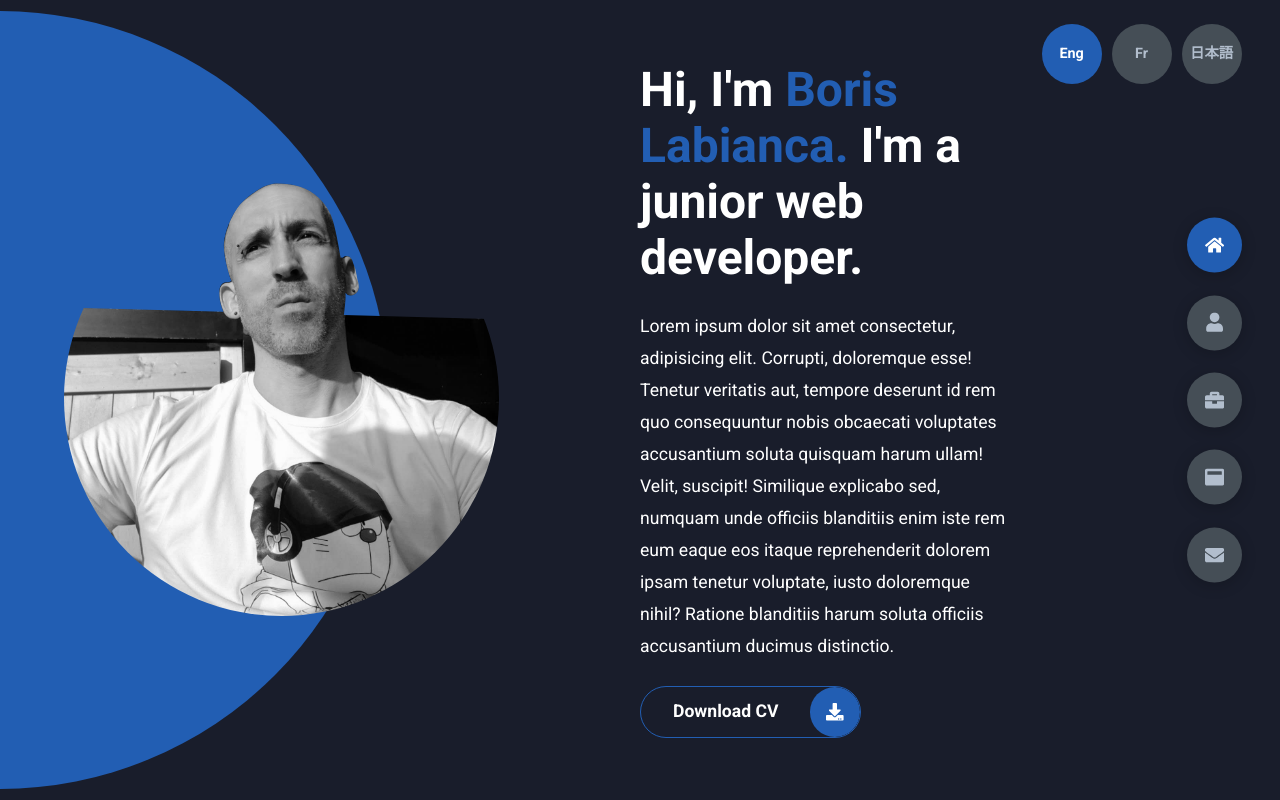
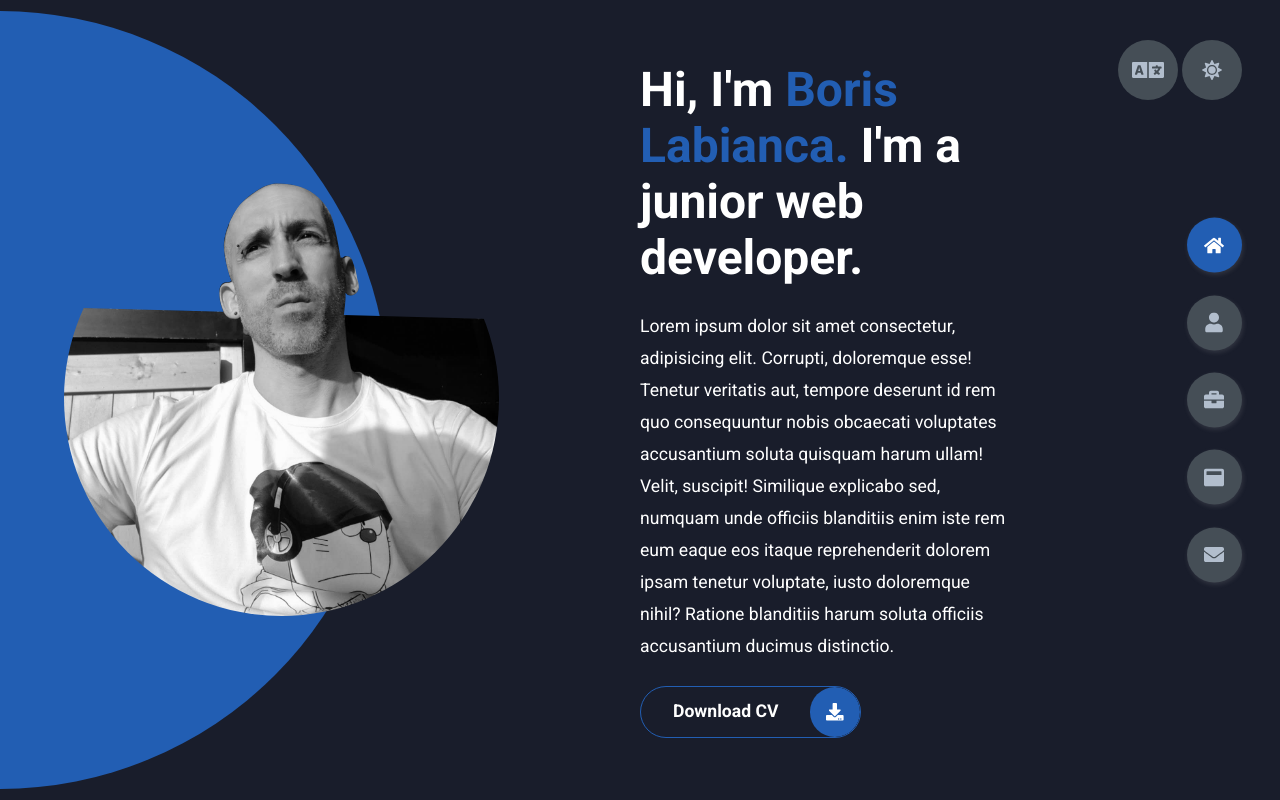
Before and after one commit to BorisLabianca/my-portfolio, a React (Create React App) app: page / in a window 1280 px wide. Built offline with nearby package versions, Linux system fonts and the light colour scheme.

Commit message:
added dark light theme switch and modified language switch

```diff
--- a/src/App.css
+++ b/src/App.css
@@ -16,9 +16,28 @@
   --color-grey-5: #2a2e35;
   --color-grey-6: #12181b;
   --br-sm-2: 14px;
-  --box-shadow-1: 0 3px 15px rgba(0, 0, 0, 0.2);
+  --box-shadow-1: 1px 2px 5px rgba(200, 200, 200, 0.15);
+  --box-shadow-2: 1px 4px 15px rgba(200, 200, 200, 0.32);
+}
+.light-mode {
+  --color-primary: #ffffff;
+  --color-secondary: #ae4ed5;
+  --color-white: #454e56;
+  --color-black: #000000;
+  --color-grey-0: #f8f8f8;
+  --color-grey-1: #6c7983;
+  --color-grey-2: #86949f;
+  --color-grey-3: #6c7983;
+  --color-grey-4: #454e56;
+  --color-grey-5: #dbe1e8;
+  --color-grey-6: #12181b;
+  --box-shadow-1: 1px 2px 5px rgba(0, 0, 0, 0.15);
+  --box-shadow-2: 1px 4px 15px rgba(0, 0, 0, 0.32);
 }
 body {
+  background-color: var(--color-primary);
+}
+.App.main-content {
   background-color: var(--color-primary);
   font-size: 1.1rem;
   color: var(--color-white);
@@ -30,6 +49,10 @@ a {
   text-decoration: none;
   color: inherit;
   font-family: inherit;
+}
+main {
+  background-color: var(--color-primary);
+  height: 100vh;
 }
 .home {
   height: 100vh;
@@ -46,34 +69,39 @@ a {
   padding: 3rem 18rem;
 }
 .section {
-  transform: translateY(-100%);
+  transform: translateY(-100%) scaleY(0);
   transition: all 0.4s ease-in-out;
   background-color: var(--color-primary);
 }
 .sec1 {
   display: none;
-  transform: translateY(0) scale(1);
+  transform: translateY(0) scaleY(1);
   transition: all 0.4s ease-in-out;
+  background-color: var(--color-primary);
 }
 .sec2 {
   display: none;
   transform: translateY(0) scale(1);
   transition: all 0.4s ease-in-out;
+  background-color: var(--color-primary);
 }
 .sec3 {
   display: none;
   transform: translateY(0) scale(1);
   transition: all 0.4s ease-in-out;
+  background-color: var(--color-primary);
 }
 .sec4 {
   display: none;
   transform: translateY(0) scale(1);
   transition: all 0.4s ease-in-out;
+  background-color: var(--color-primary);
 }
 .sec5 {
   display: none;
   transform: translateY(0) scale(1);
   transition: all 0.4s ease-in-out;
+  background-color: var(--color-primary);
 }
 .active {
   display: block;
@@ -87,17 +115,78 @@ a {
     transform: translateY(0) scaleY(1);
   }
 }
+/* Theme Switch */
+.theme-switch {
+  position: fixed;
+  top: 5%;
+  right: 3%;
+  background-color: var(--color-grey-4);
+  color: var(--color-grey-2);
+  padding: 5px;
+  cursor: pointer;
+  height: 60px;
+  width: 60px;
+  border-radius: 50%;
+  display: flex;
+  align-items: center;
+  justify-content: center;
+  font-size: 1.25rem;
+}
+.theme-switch .icon {
+  font-size: 1.25rem;
+  color: var(--color-grey-2);
+}
 
 /* Language Switch */
 .language-switch {
   position: fixed;
-  top: 3%;
-  right: 3%;
+  top: 5%;
+  right: 8%;
+  display: flex;
+  gap: 10px;
+  z-index: 2;
+  font-size: 2rem;
+  font-weight: 700;
+  background-color: var(--color-grey-4);
+  color: var(--color-grey-2);
+  padding: 5px;
+  cursor: pointer;
+  height: 60px;
+  width: 60px;
+  border-radius: 50%;
+  display: flex;
+  align-items: center;
+  justify-content: center;
+}
+.language-switch-hover {
+  display: none;
+  position: fixed;
+  top: 5%;
+  right: 8%;
   display: flex;
   gap: 10px;
   z-index: 2;
   font-size: 0.9rem;
   font-weight: 700;
+  transform: scaleX(0);
+  transform-origin: right;
+  transition: all 0.4s ease-in-out;
+}
+.language-switch:hover {
+  background-color: var(--color-secondary);
+  color: var(--color-white);
+}
+.language-switch:hover .language-switch-hover {
+  display: inline-block;
+  position: fixed;
+  top: 5%;
+  right: 8%;
+  display: flex;
+  gap: 10px;
+  z-index: 2;
+  font-size: 0.9rem;
+  font-weight: 700;
+  transform: scaleX(1);
 }
 .selected {
   background-color: var(--color-secondary);
@@ -156,7 +245,7 @@ a {
   box-shadow: var(--box-shadow-1);
 }
 .controls .control .icon {
-  font-size: 1.2rem;
+  font-size: 1.25rem;
   pointer-events: none;
   color: var(--color-grey-2);
 }
@@ -167,7 +256,8 @@ a {
   position: absolute;
   top: 7%;
   right: 110%;
-  font-size: 1.25rem;
+  font-size: 1rem;
+  font-weight: 500;
   font-family: "Roboto";
   color: var(--color-white);
 }
@@ -181,7 +271,8 @@ a {
   position: absolute;
   top: 27%;
   right: 110%;
-  font-size: 1.25rem;
+  font-size: 1rem;
+  font-weight: 500;
   font-family: "Roboto";
   color: var(--color-white);
 }
@@ -193,7 +284,8 @@ a {
   transition: all 0.4s ease-in-out;
   transform-origin: right;
   color: var(--color-white);
-  font-size: 1.25rem;
+  font-size: 1rem;
+  font-weight: 500;
   position: absolute;
   top: 47.5%;
   right: 110%;
@@ -207,7 +299,8 @@ a {
   transition: all 0.4s ease-in-out;
   transform-origin: right;
   color: var(--color-white);
-  font-size: 1.25rem;
+  font-weight: 500;
+  font-size: 1rem;
   position: absolute;
   top: 67.5%;
   right: 110%;
@@ -221,7 +314,8 @@ a {
   transition: all 0.4s ease-in-out;
   transform-origin: right;
   color: var(--color-white);
-  font-size: 1.25rem;
+  font-size: 1rem;
+  font-weight: 500;
   position: absolute;
   top: 87.5%;
   right: 110%;
@@ -380,13 +474,13 @@ h4 {
   border: 1px solid var(--color-grey-5);
   border-radius: 5px;
   transition: all 0.4s ease-in-out;
-  box-shadow: 1px 2px 5px rgba(155, 155, 155, 0.1);
+  box-shadow: var(--box-shadow-1);
 }
 .about-item:hover {
   cursor: default;
   transform: translateY(-5px);
   border: 1px solid var(--color-secondary);
-  box-shadow: 1px 4px 15px rgba(155, 155, 155, 0.32);
+  box-shadow: var(--box-shadow-2);
 }
 .about-text {
   padding: 1.5rem;
@@ -432,7 +526,7 @@ h4 {
   border: 1px solid var(--color-grey-5);
   border-radius: 5px;
   transition: all 0.4s ease-in-out;
-  box-shadow: 1px 2px 5px rgba(155, 155, 155, 0.1);
+  box-shadow: var(--box-shadow-1);
   display: flex;
   justify-content: center;
   align-items: center;
@@ -442,7 +536,7 @@ h4 {
   cursor: default;
   transform: translateY(-5px);
   border: 1px solid var(--color-secondary);
-  box-shadow: 1px 4px 15px rgba(155, 155, 155, 0.32);
+  box-shadow: var(--box-shadow-2);
 }
 .skills-item img {
   width: 150px;
--- a/src/App.js
+++ b/src/App.js
@@ -1,5 +1,6 @@
 import { useSelector, useDispatch } from "react-redux";
 import { switchLanguage } from "./features/language/languageSlice";
+import { switchTheme } from "./features/theme/themeSlice";
 import "./App.css";
 import {
   FaEnvelope,
@@ -7,6 +8,9 @@ import {
   FaUser,
   FaBriefcase,
   FaWindowMaximize,
+  FaSun,
+  FaMoon,
+  FaLanguage,
 } from "react-icons/fa";
 import NavButton from "./components/NavButton";
 import Home from "./components/Home";
@@ -53,9 +57,12 @@ function App() {
     },
   ];
   const { language } = useSelector((store) => store.language);
+  const { theme } = useSelector((store) => store.theme);
 
   return (
-    <div className="App main-content">
+    <div
+      className={`App main-content ${theme === "white" ? "light-mode" : ""}`}
+    >
       {/* <Header /> */}
       <main>
         <Home
@@ -117,6 +124,8 @@ function App() {
         })}
       </div>
       <div className="language-switch">
+        <FaLanguage className="icon" />
+        <div className="language-switch-hover">
           <div
             className={language === "eng" ? "selected" : "not-selected"}
             onClick={() => {
@@ -143,6 +152,20 @@ function App() {
           </div>
         </div>
       </div>
+
+      <div
+        className="theme-switch"
+        onClick={() => {
+          dispatch(switchTheme());
+        }}
+      >
+        {theme === "black" ? (
+          <FaSun className="icon" />
+        ) : (
+          <FaMoon className="icon" />
+        )}
+      </div>
+    </div>
   );
 }
 
--- a/src/features/store.js
+++ b/src/features/store.js
@@ -1,11 +1,13 @@
 import { configureStore } from "@reduxjs/toolkit";
 import navigationReducer from "./navigation/navigationSlice";
 import languageReducer from "./language/languageSlice";
+import themeReducer from "./theme/themeSlice";
 
 const store = configureStore({
   reducer: {
     navigation: navigationReducer,
     language: languageReducer,
+    theme: themeReducer,
   },
 });
 
--- a/src/features/theme/themeSlice.js
+++ b/src/features/theme/themeSlice.js
@@ -1 +1,23 @@
 import { createSlice } from "@reduxjs/toolkit";
+
+const initialState = {
+  theme: "black",
+};
+
+const themeSlice = createSlice({
+  name: "theme",
+  initialState: initialState,
+  reducers: {
+    switchTheme: (state) => {
+      if (state.theme === "black") {
+        state.theme = "white";
+      } else {
+        state.theme = "black";
+      }
+    },
+  },
+});
+
+export const { switchTheme } = themeSlice.actions;
+
+export default themeSlice.reducer;
```
Lines whose indentation alone changed are shown as unchanged.
